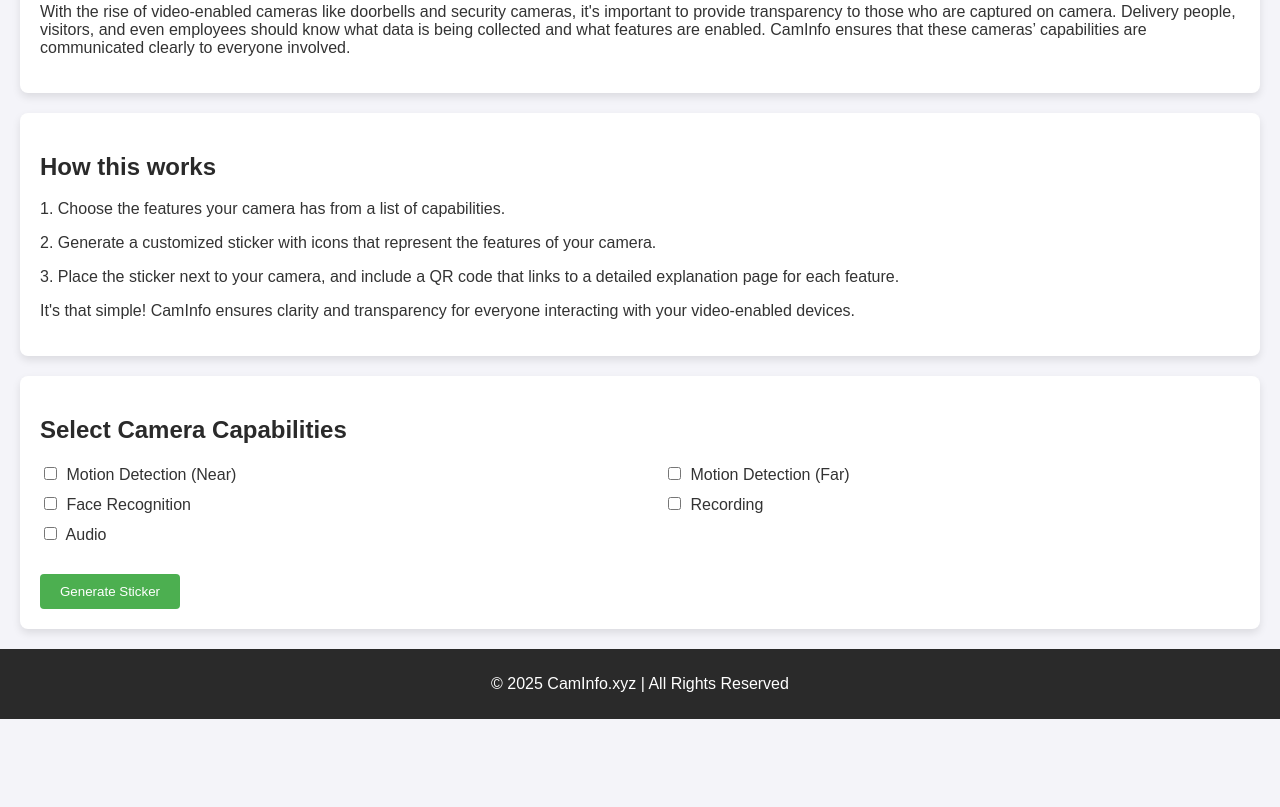
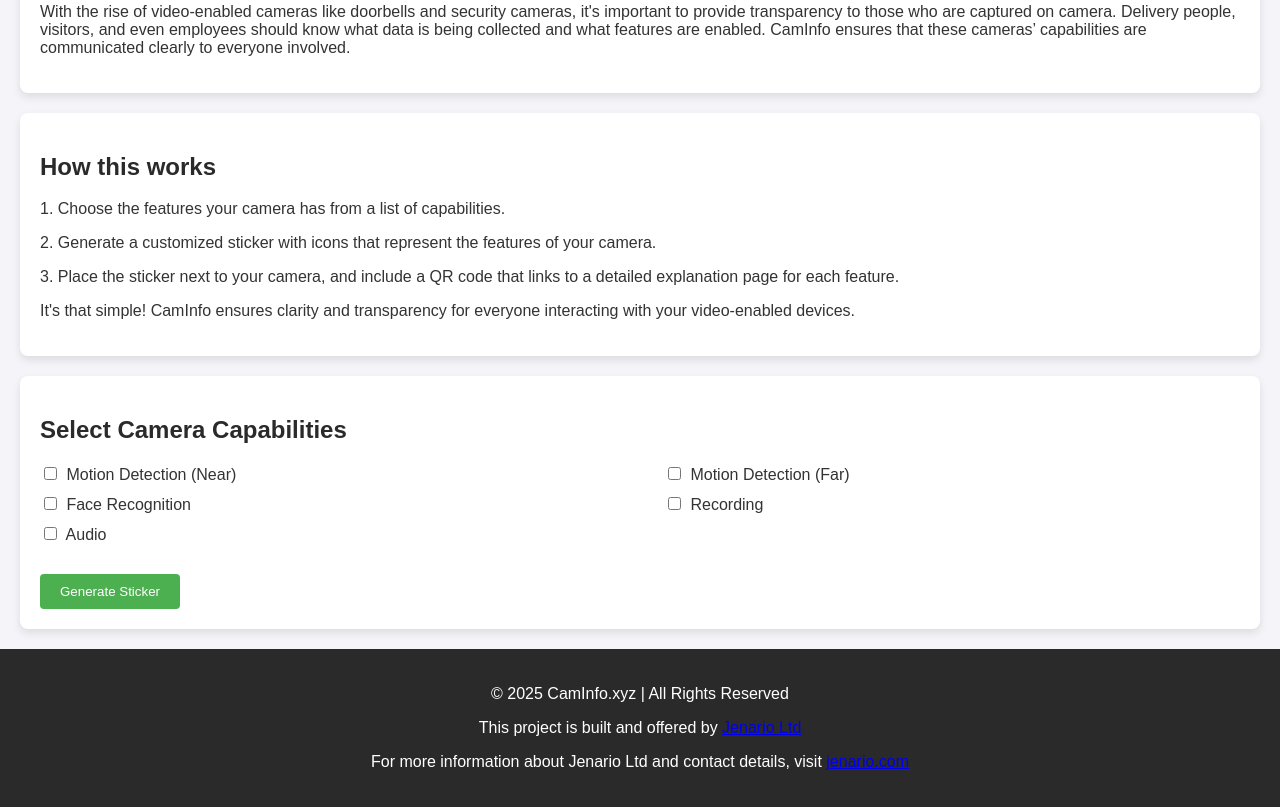
Before and after one commit to dasali-jenario/caminfo, a plain HTML site: page index.html in a window 1280 px wide. Shown: the part 412-1219 px from the top of the page. Before the commit the page ends 1131 px from the top, so only its background shows below. Drawn offline with Linux system fonts and the light colour scheme.

Commit message:
Update index.html

```diff
--- a/index.html
+++ b/index.html
@@ -35,7 +35,7 @@
             background-color: #2a2a2a;
             color: #fff;
             text-align: center;
-            padding: 10px;
+            padding: 20px;
             position: relative;
         }
         .contact-form input, .contact-form textarea {
@@ -155,6 +155,8 @@
 
 <footer>
     <p>&copy; 2025 CamInfo.xyz | All Rights Reserved</p>
+    <p>This project is built and offered by <a href="https://jenario.com" target="_blank">Jenario Ltd</a></p>
+    <p>For more information about Jenario Ltd and contact details, visit <a href="https://jenario.com" target="_blank">jenario.com</a></p>
 </footer>
 
 <script>
```
